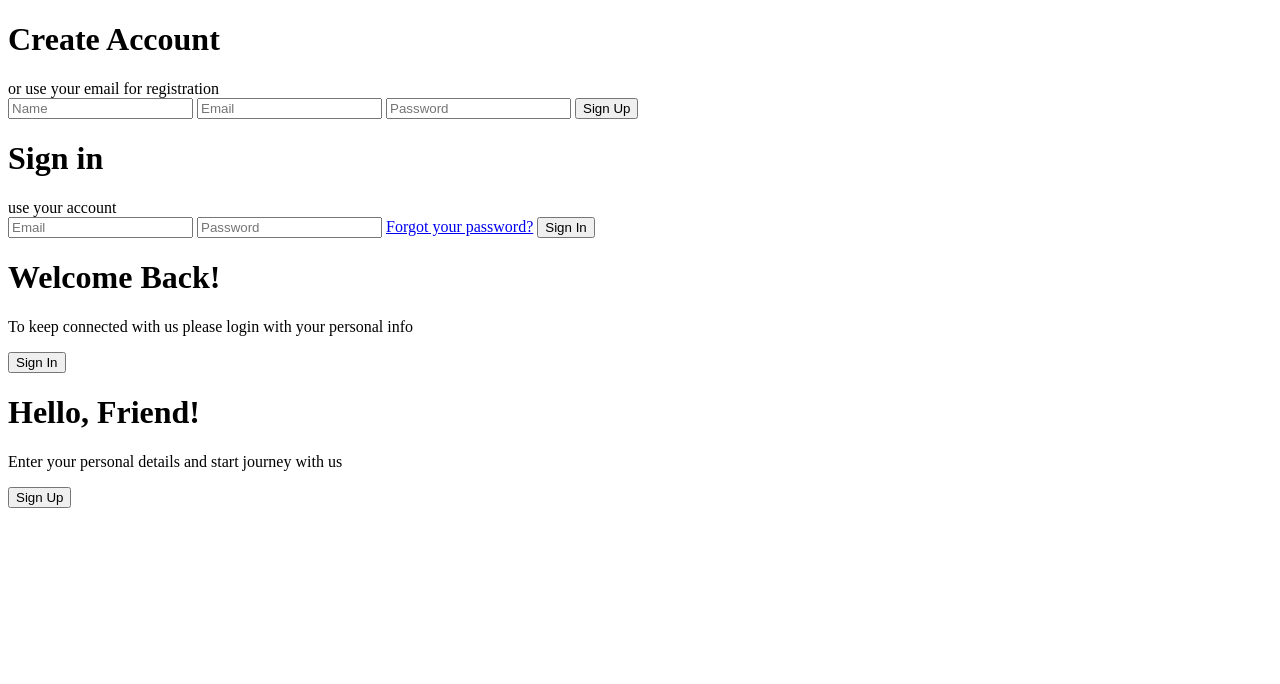
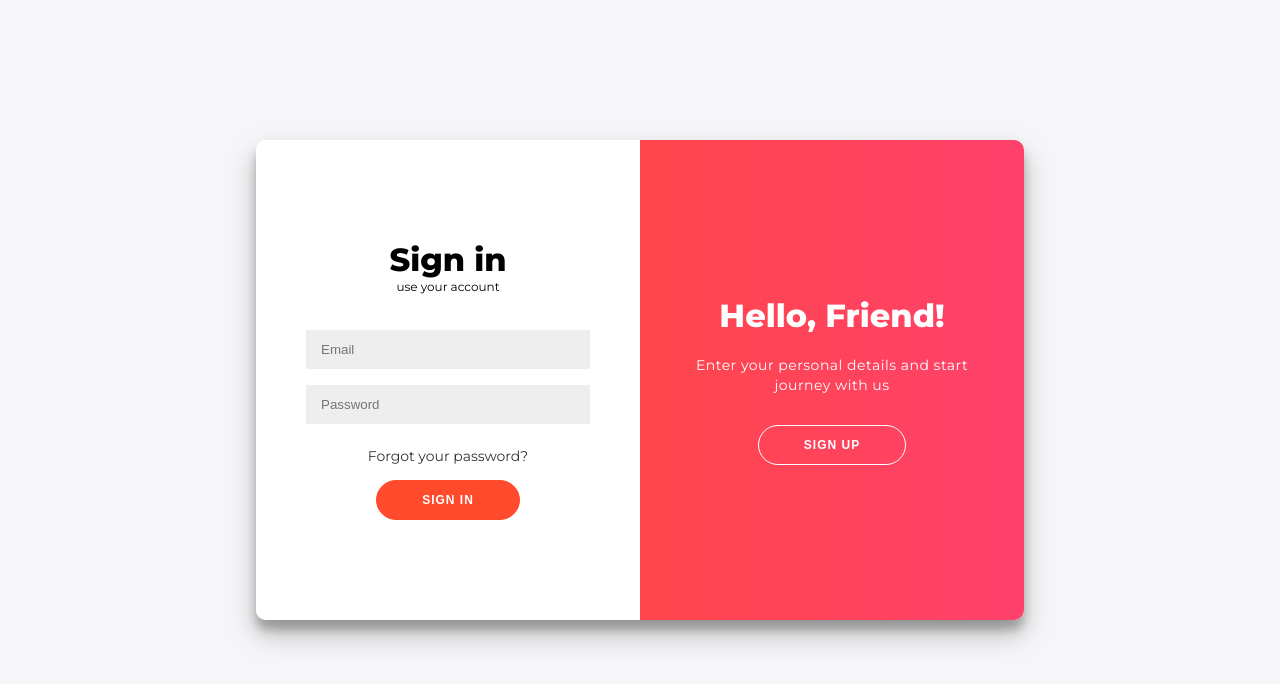
Before and after one commit to leventd2-blip/StudyPlax-V.1, a website: page public/index.html in a window 1280 px wide. Drawn offline with Linux system fonts and the light colour scheme.

Commit message:
Update style.css

```diff
--- a/public/style.css
+++ b/public/style.css
@@ -1,3 +1,223 @@
+@import url('https://fonts.googleapis.com/css?family=Montserrat:400,800');
+
+* {
+    box-sizing: border-box;
+}
+
+body {
+    background: #f6f5f7;
+    display: flex;
+    justify-content: center;
+    align-items: center;
+    flex-direction: column;
+    font-family: 'Montserrat', sans-serif;
+    height: 100vh;
+    margin: -20px 0 50px;
+}
+
+h1 {
+    font-weight: bold;
+    margin: 0;
+}
+
+h2 {
+    text-align: center;
+}
+
+p {
+    font-size: 14px;
+    font-weight: 100;
+    line-height: 20px;
+    letter-spacing: 0.5px;
+    margin: 20px 0 30px;
+}
+
+span {
+    font-size: 12px;
+}
+
+a {
+    color: #333;
+    font-size: 14px;
+    text-decoration: none;
+    margin: 15px 0;
+}
+
+button {
+    border-radius: 20px;
+    border: 1px solid #FF4B2B;
+    background-color: #FF4B2B;
+    color: #FFFFFF;
+    font-size: 12px;
+    font-weight: bold;
+    padding: 12px 45px;
+    letter-spacing: 1px;
+    text-transform: uppercase;
+    transition: transform 80ms ease-in;
+    cursor: pointer;
+}
+
+button:active {
+    transform: scale(0.95);
+}
+
+button:focus {
+    outline: none;
+}
+
+button.ghost {
+    background-color: transparent;
+    border-color: #FFFFFF;
+}
+
+form {
+    background-color: #FFFFFF;
+    display: flex;
+    align-items: center;
+    justify-content: center;
+    flex-direction: column;
+    padding: 0 50px;
+    height: 100%;
+    text-align: center;
+}
+
+input {
+    background-color: #eee;
+    border: none;
+    padding: 12px 15px;
+    margin: 8px 0;
+    width: 100%;
+}
+
+.container {
+    background-color: #fff;
+    border-radius: 10px;
+    box-shadow: 0 14px 28px rgba(0,0,0,0.25),
+                0 10px 10px rgba(0,0,0,0.22);
+    position: relative;
+    overflow: hidden;
+    width: 768px;
+    max-width: 100%;
+    min-height: 480px;
+}
+
+.form-container {
+    position: absolute;
+    top: 0;
+    height: 100%;
+    transition: all 0.6s ease-in-out;
+}
+
+.sign-in-container {
+    left: 0;
+    width: 50%;
+    z-index: 2;
+}
+
+.container.right-panel-active .sign-in-container {
+    transform: translateX(100%);
+}
+
+.sign-up-container {
+    left: 0;
+    width: 50%;
+    opacity: 0;
+    z-index: 1;
+}
+
+.container.right-panel-active .sign-up-container {
+    transform: translateX(100%);
+    opacity: 1;
+    z-index: 5;
+    animation: show 0.6s;
+}
+
+@keyframes show {
+    0%, 49.99% {
+        opacity: 0;
+        z-index: 1;
+    }
+    50%, 100% {
+        opacity: 1;
+        z-index: 5;
+    }
+}
+
+.overlay-container {
+    position: absolute;
+    top: 0;
+    left: 50%;
+    width: 50%;
+    height: 100%;
+    overflow: hidden;
+    transition: transform 0.6s ease-in-out;
+    z-index: 100;
+}
+
+.container.right-panel-active .overlay-container{
+    transform: translateX(-100%);
+}
+
+.overlay {
+    background: #FF416C;
+    background: -webkit-linear-gradient(to right, #FF4B2B, #FF416C);
+    background: linear-gradient(to right, #FF4B2B, #FF416C);
+    background-repeat: no-repeat;
+    background-size: cover;
+    background-position: 0 0;
+    color: #FFFFFF;
+    position: relative;
+    left: -100%;
+    height: 100%;
+    width: 200%;
+    transform: translateX(0);
+    transition: transform 0.6s ease-in-out;
+}
+
+.container.right-panel-active .overlay {
+      transform: translateX(50%);
+}
+
+.overlay-panel {
+    position: absolute;
+    display: flex;
+    align-items: center;
+    justify-content: center;
+    flex-direction: column;
+    padding: 0 40px;
+    text-align: center;
+    top: 0;
+    height: 100%;
+    width: 50%;
+    transform: translateX(0);
+    transition: transform 0.6s ease-in-out;
+}
+
+.overlay-left {
+    transform: translateX(-20%);
+}
+
+.container.right-panel-active .overlay-left {
+    transform: translateX(0);
+}
+
+.overlay-right {
+    right: 0;
+    transform: translateX(0);
+}
+
+.container.right-panel-active .overlay-right {
+    transform: translateX(20%);
+}
+
+.error-message {
+    color: #ff4d4d;
+    font-size: 13px;
+    margin-bottom: 10px;
+    min-height: 18px;
+    font-weight: 600;
+}
+
 /* SUCCESS MODAL STYLES */
 .modal-overlay {
     position: fixed;
```
